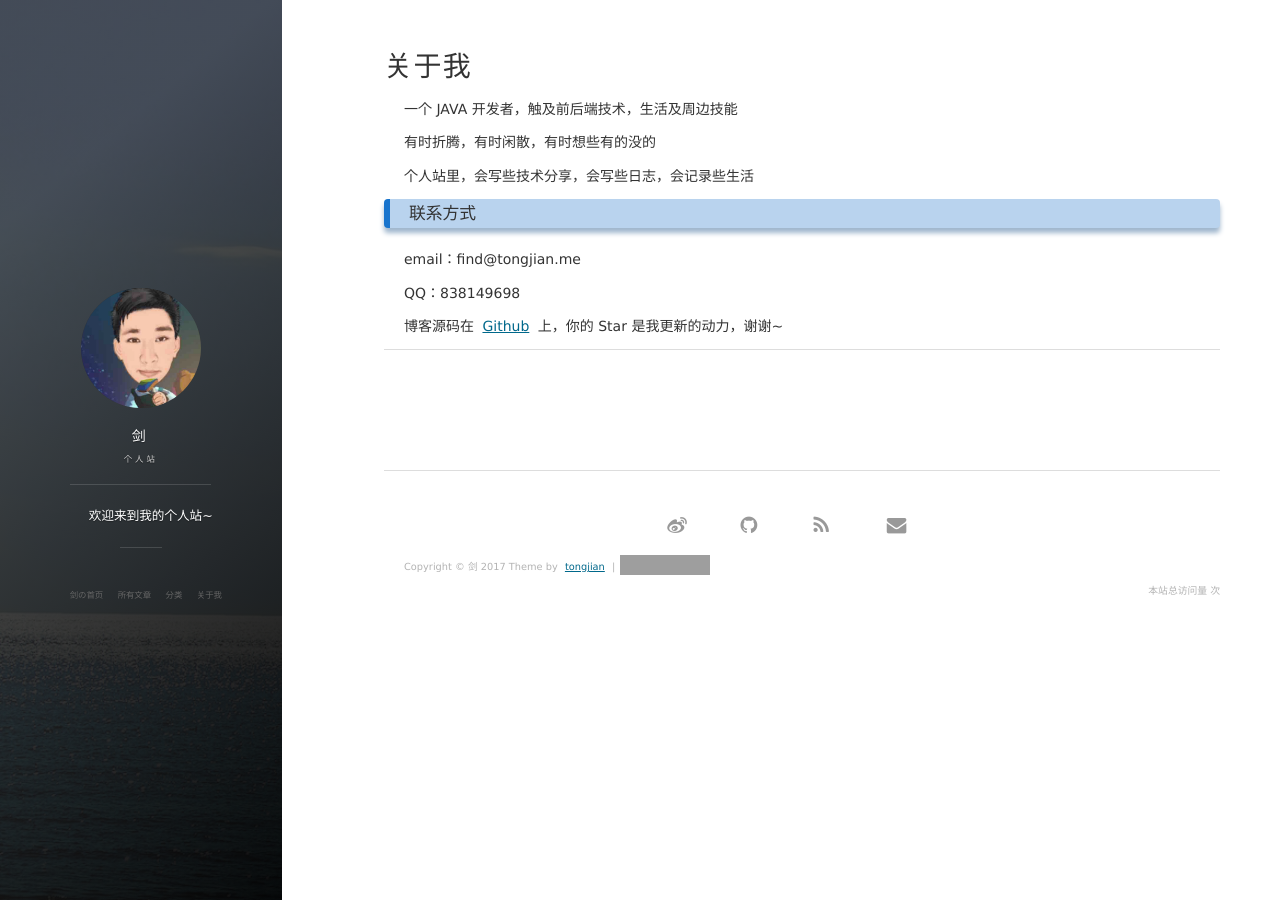
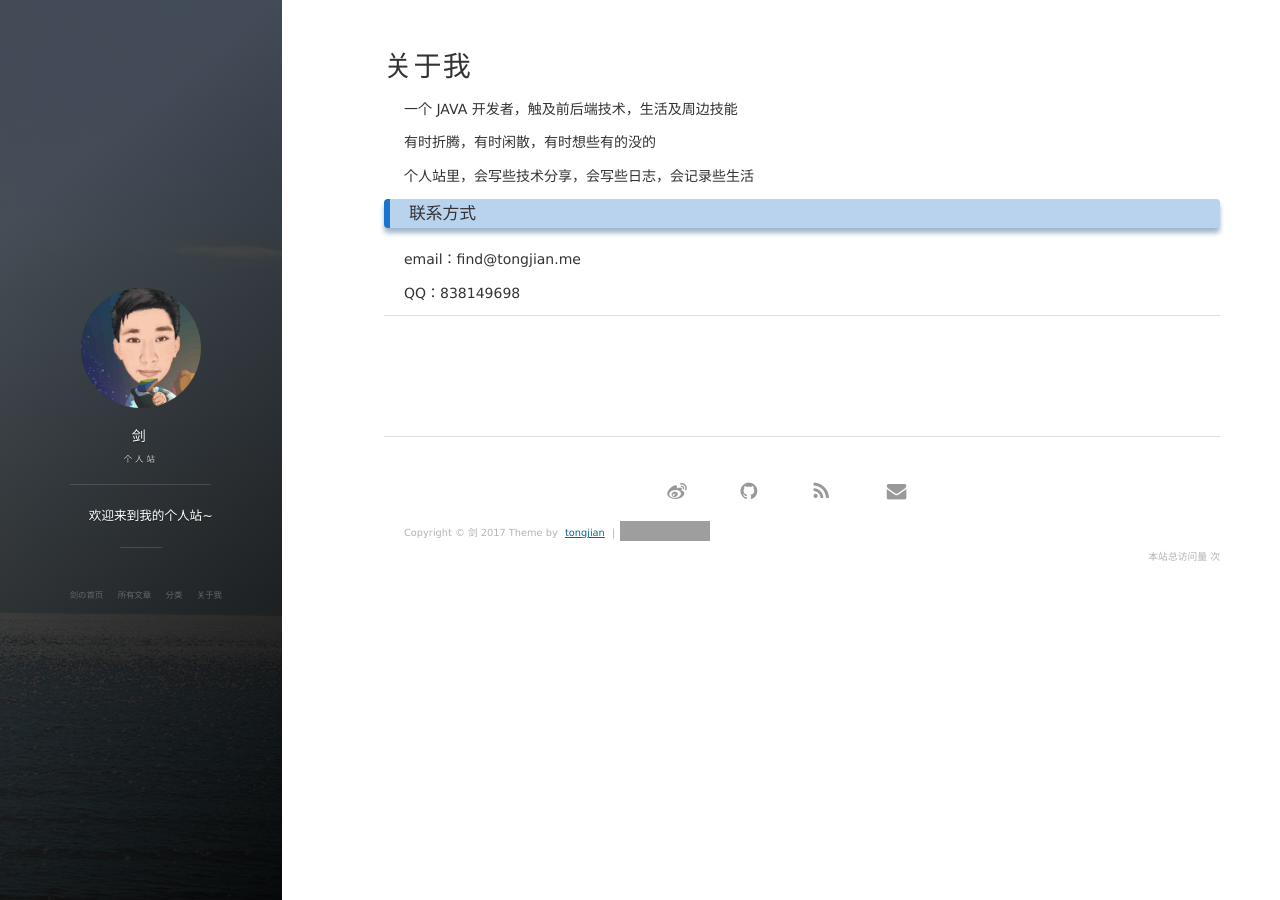
Before and after one commit to itdojust/itdojust.github.io, a Jekyll site: the page built from about.md, in a window 1280 px wide. Built offline with Jekyll 4.4.1, drawn with Linux system fonts in a browser that asks for light colours; nearby versions of some CDN libraries; comment, search, counter and statistics services are not loaded; grey boxes are pictures that could not be loaded.

Commit message:
Update about.md

```diff
--- a/about.md
+++ b/about.md
@@ -23,6 +23,4 @@
 QQ：838149698
 </p>
 
-博客源码在 <a target="_blank" href='https://github.com/itdojust/itdojust.github.io/'>Github</a> 上，你的 Star 是我更新的动力，谢谢~
-
 {% include comments.html %}
```
